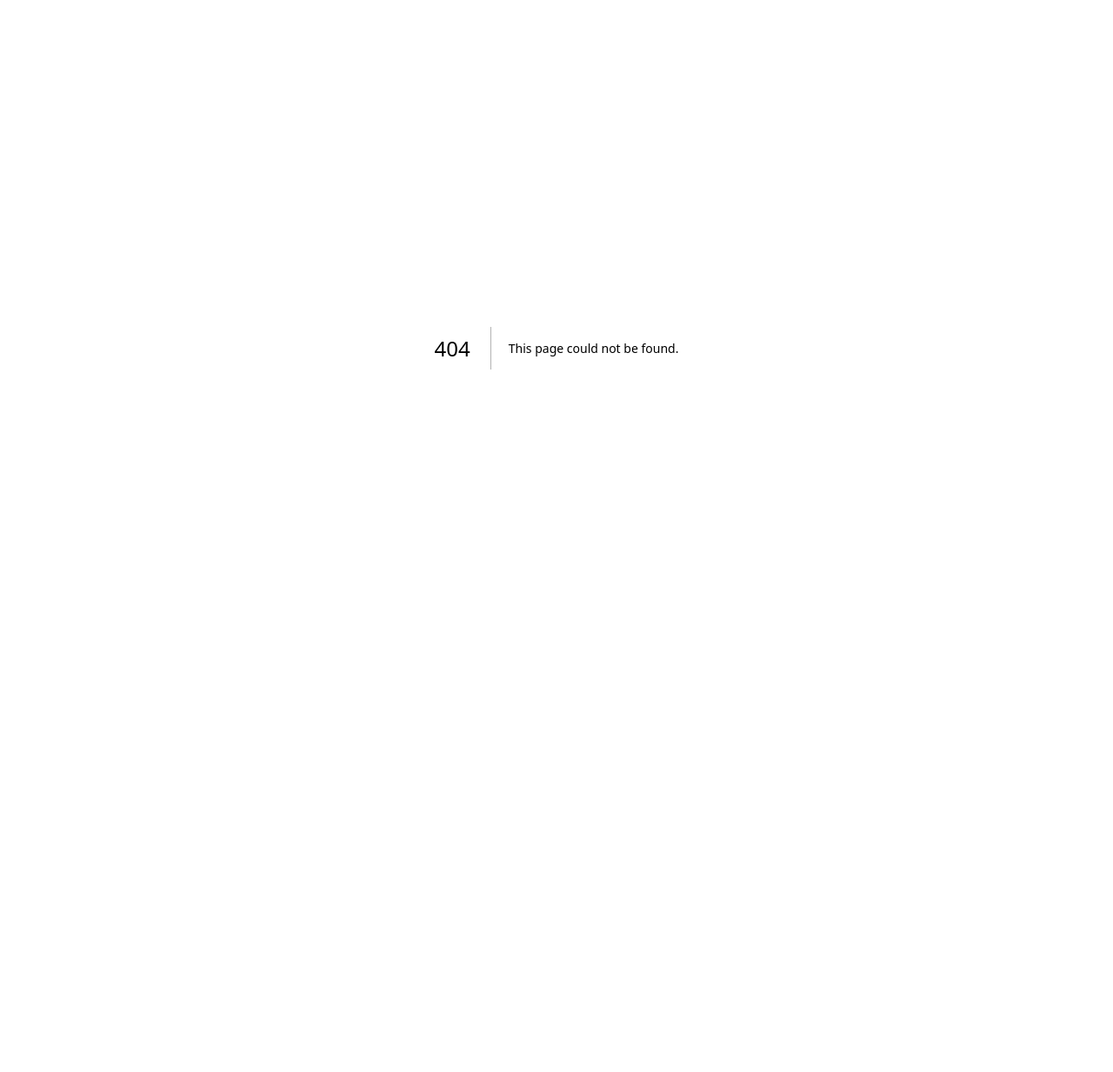
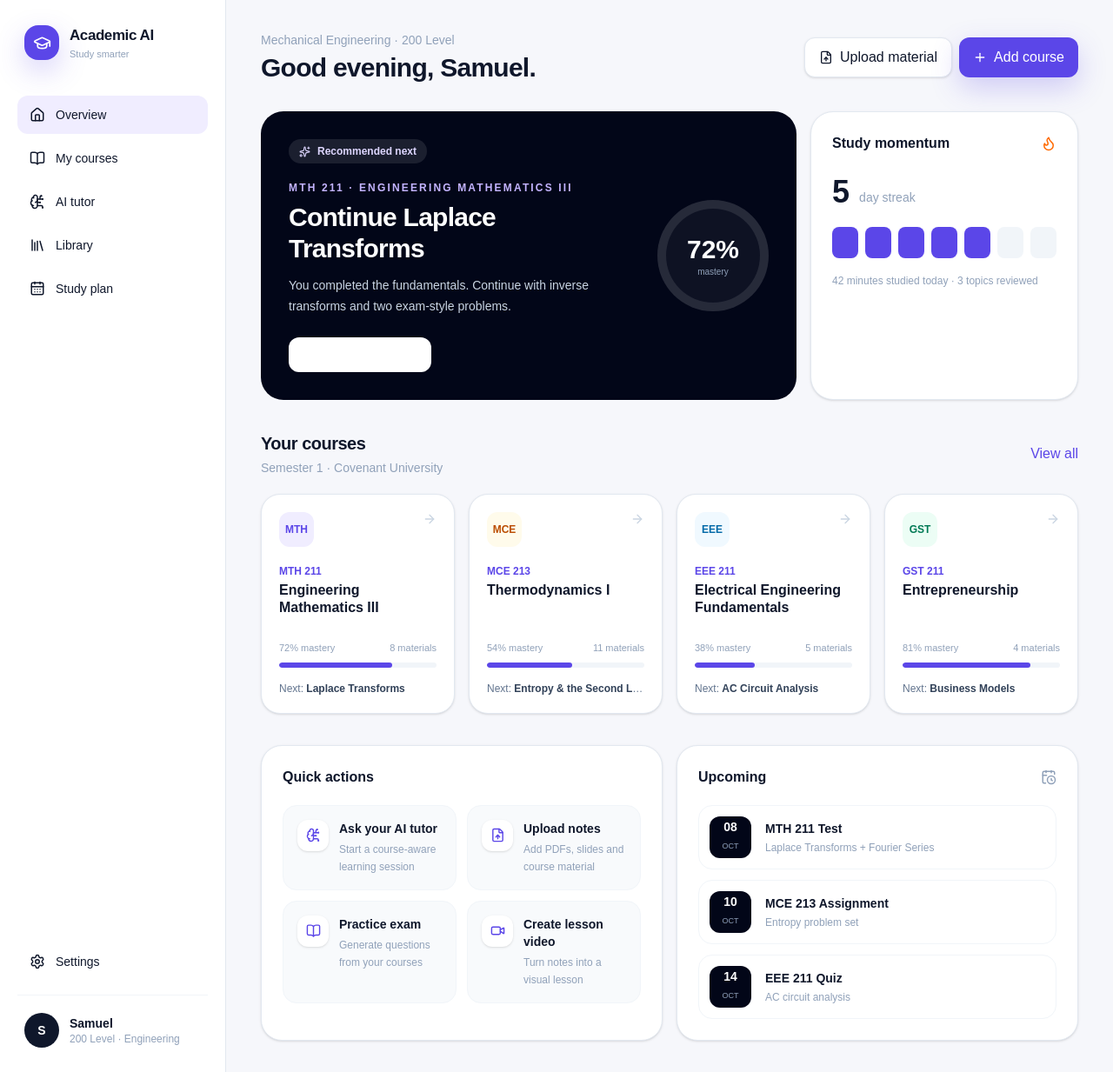
Before and after one commit to olaoluwabankole3-cmd/CHIDERA-What-God-has-ordained-, a Next.js app: page /dashboard in a window 1280 px wide. Before the commit this address had no page. Shown: the whole page at 87% size. Before the commit the page ends 800 px from the top, so only its background shows below. Built offline with nearby package versions, Linux system fonts and the light colour scheme.

Commit message:
Add src/app/dashboard/page.tsx

```diff
--- /dev/null
+++ b/src/app/dashboard/page.tsx
@@ -0,0 +1,99 @@
+import Link from "next/link";
+import { ArrowRight, BookOpen, BrainCircuit, CalendarClock, FileUp, Flame, Play, Plus, Sparkles, Video } from "lucide-react";
+import { AppShell } from "@/components/app-shell";
+import { courses, profile } from "@/lib/mock-data";
+
+export default function DashboardPage() {
+  return (
+    <AppShell>
+      <div className="mx-auto max-w-[1420px] px-5 py-6 sm:px-8 lg:px-10 lg:py-9">
+        <header className="flex flex-col justify-between gap-5 sm:flex-row sm:items-center">
+          <div>
+            <p className="text-sm font-medium text-slate-400">{profile.department} · {profile.level}</p>
+            <h1 className="mt-1 text-3xl font-black tracking-tight">Good evening, {profile.name}.</h1>
+          </div>
+          <div className="flex gap-2">
+            <button className="inline-flex items-center gap-2 rounded-xl border border-slate-200 bg-white px-4 py-2.5 text-sm font-semibold shadow-sm"><FileUp size={16}/> Upload material</button>
+            <button className="inline-flex items-center gap-2 rounded-xl bg-[#5b46e8] px-4 py-2.5 text-sm font-semibold text-white brand-shadow"><Plus size={16}/> Add course</button>
+          </div>
+        </header>
+
+        <section className="mt-8 grid gap-4 xl:grid-cols-[1.6fr_.8fr]">
+          <div className="overflow-hidden rounded-[26px] bg-slate-950 p-6 text-white sm:p-8">
+            <div className="flex h-full flex-col justify-between gap-8 sm:flex-row sm:items-center">
+              <div className="max-w-2xl">
+                <div className="inline-flex items-center gap-2 rounded-full bg-white/10 px-3 py-1.5 text-xs font-semibold text-violet-200"><Sparkles size={13}/> Recommended next</div>
+                <p className="mt-5 text-xs font-bold uppercase tracking-[.18em] text-violet-300">MTH 211 · Engineering Mathematics III</p>
+                <h2 className="mt-2 text-2xl font-black tracking-tight sm:text-3xl">Continue Laplace Transforms</h2>
+                <p className="mt-3 max-w-xl text-sm leading-6 text-slate-300">You completed the fundamentals. Continue with inverse transforms and two exam-style problems.</p>
+                <Link href="/courses/mth-211" className="mt-6 inline-flex items-center gap-2 rounded-xl bg-white px-4 py-2.5 text-sm font-bold text-slate-950"><Play size={15} fill="currentColor"/> Continue lesson</Link>
+              </div>
+              <div className="grid h-32 w-32 shrink-0 place-items-center rounded-full border-[10px] border-white/10 bg-white/5">
+                <div className="text-center"><p className="text-3xl font-black">72%</p><p className="text-[10px] text-slate-400">mastery</p></div>
+              </div>
+            </div>
+          </div>
+
+          <div className="rounded-[26px] border border-slate-200 bg-white p-6 shadow-sm">
+            <div className="flex items-center justify-between"><h2 className="font-bold">Study momentum</h2><Flame size={18} className="text-orange-500"/></div>
+            <div className="mt-6 flex items-end gap-3"><span className="text-4xl font-black tracking-tight">5</span><span className="pb-1 text-sm text-slate-400">day streak</span></div>
+            <div className="mt-5 grid grid-cols-7 gap-2">
+              {[1,1,1,1,1,0,0].map((active,i)=><div key={i} className={`h-9 rounded-lg ${active ? "bg-[#5b46e8]" : "bg-slate-100"}`}/>)}
+            </div>
+            <p className="mt-4 text-xs leading-5 text-slate-400">42 minutes studied today · 3 topics reviewed</p>
+          </div>
+        </section>
+
+        <section className="mt-9">
+          <div className="flex items-center justify-between">
+            <div><h2 className="text-xl font-black tracking-tight">Your courses</h2><p className="mt-1 text-sm text-slate-400">{profile.semester} · {profile.university}</p></div>
+            <button className="text-sm font-semibold text-[#5b46e8]">View all</button>
+          </div>
+          <div className="mt-5 grid gap-4 md:grid-cols-2 xl:grid-cols-4">
+            {courses.map((course, index) => (
+              <Link key={course.id} href={`/courses/${course.id}`} className="group rounded-[22px] border border-slate-200 bg-white p-5 shadow-sm transition hover:-translate-y-0.5 hover:shadow-md">
+                <div className="flex items-start justify-between">
+                  <span className={`grid h-10 w-10 place-items-center rounded-xl text-xs font-black ${index===0?"bg-[#f0edff] text-[#5b46e8]":index===1?"bg-amber-50 text-amber-700":index===2?"bg-sky-50 text-sky-700":"bg-emerald-50 text-emerald-700"}`}>{course.code.split(" ")[0]}</span>
+                  <ArrowRight size={16} className="text-slate-300 transition group-hover:translate-x-0.5 group-hover:text-[#5b46e8]"/>
+                </div>
+                <p className="mt-5 text-xs font-bold text-[#5b46e8]">{course.code}</p>
+                <h3 className="mt-1 min-h-12 font-bold leading-5">{course.title}</h3>
+                <div className="mt-5 flex items-center justify-between text-[11px] text-slate-400"><span>{course.progress}% mastery</span><span>{course.materials} materials</span></div>
+                <div className="mt-2 h-1.5 overflow-hidden rounded-full bg-slate-100"><div className="h-full rounded-full bg-[#5b46e8]" style={{width:`${course.progress}%`}}/></div>
+                <p className="mt-4 truncate text-xs text-slate-500">Next: <span className="font-semibold text-slate-700">{course.nextTopic}</span></p>
+              </Link>
+            ))}
+          </div>
+        </section>
+
+        <section className="mt-9 grid gap-4 lg:grid-cols-[1fr_1fr]">
+          <div className="rounded-[24px] border border-slate-200 bg-white p-6 shadow-sm">
+            <h2 className="font-bold">Quick actions</h2>
+            <div className="mt-5 grid gap-3 sm:grid-cols-2">
+              {[
+                [BrainCircuit,"Ask your AI tutor","Start a course-aware learning session"],
+                [FileUp,"Upload notes","Add PDFs, slides and course material"],
+                [BookOpen,"Practice exam","Generate questions from your courses"],
+                [Video,"Create lesson video","Turn notes into a visual lesson"],
+              ].map(([Icon,title,text]) => {
+                const I = Icon as typeof BrainCircuit;
+                return <button key={String(title)} className="flex items-start gap-3 rounded-2xl border border-slate-100 bg-slate-50 p-4 text-left hover:border-[#d8d1ff] hover:bg-[#faf9ff]"><span className="grid h-9 w-9 shrink-0 place-items-center rounded-xl bg-white text-[#5b46e8] shadow-sm"><I size={17}/></span><span><span className="block text-sm font-bold">{String(title)}</span><span className="mt-1 block text-xs leading-5 text-slate-400">{String(text)}</span></span></button>
+              })}
+            </div>
+          </div>
+
+          <div className="rounded-[24px] border border-slate-200 bg-white p-6 shadow-sm">
+            <div className="flex items-center justify-between"><h2 className="font-bold">Upcoming</h2><CalendarClock size={18} className="text-slate-400"/></div>
+            <div className="mt-5 space-y-3">
+              {[
+                ["08","OCT","MTH 211 Test","Laplace Transforms + Fourier Series"],
+                ["10","OCT","MCE 213 Assignment","Entropy problem set"],
+                ["14","OCT","EEE 211 Quiz","AC circuit analysis"],
+              ].map(([day,month,title,text]) => <div key={title} className="flex items-center gap-4 rounded-2xl border border-slate-100 p-3"><div className="grid h-12 w-12 shrink-0 place-items-center rounded-xl bg-slate-950 text-center text-white"><span><b className="block text-sm leading-4">{day}</b><small className="text-[9px] text-slate-400">{month}</small></span></div><div><p className="text-sm font-bold">{title}</p><p className="mt-1 text-xs text-slate-400">{text}</p></div></div>)}
+            </div>
+          </div>
+        </section>
+      </div>
+    </AppShell>
+  );
+}
```
